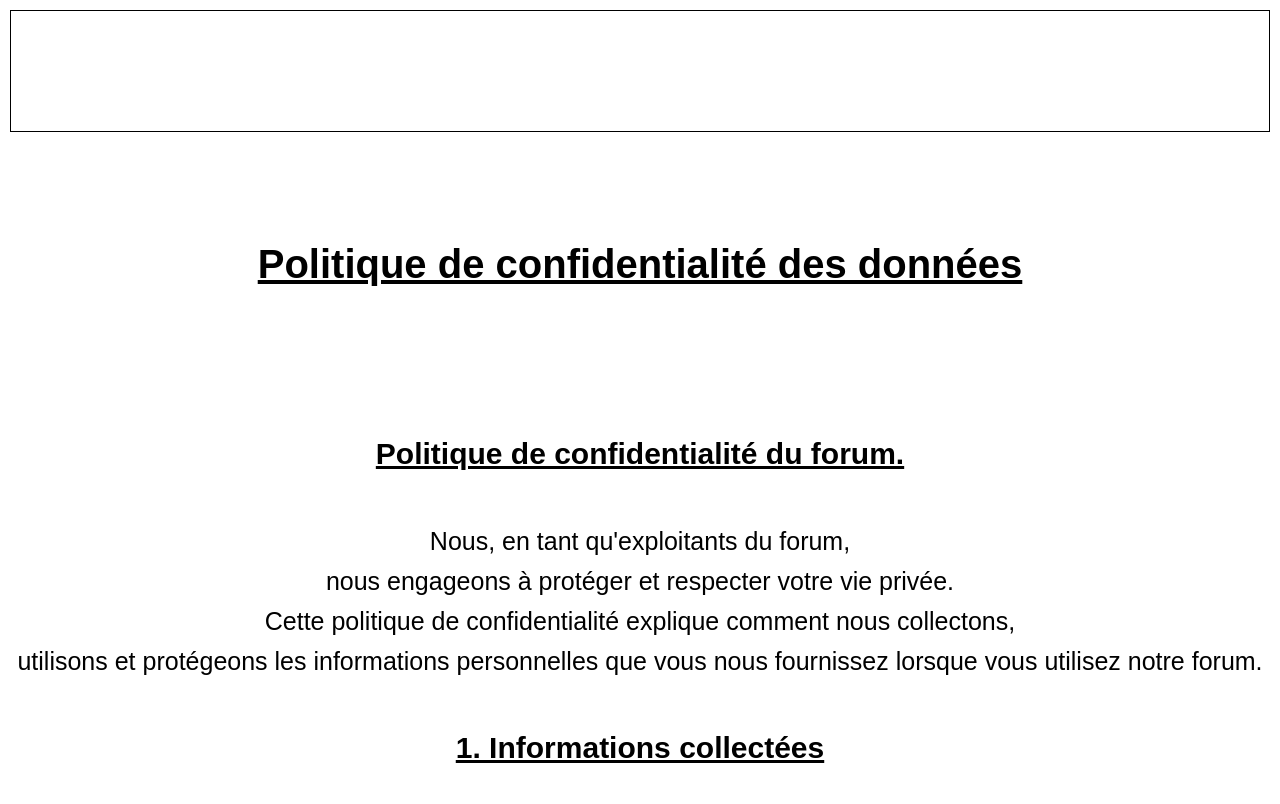
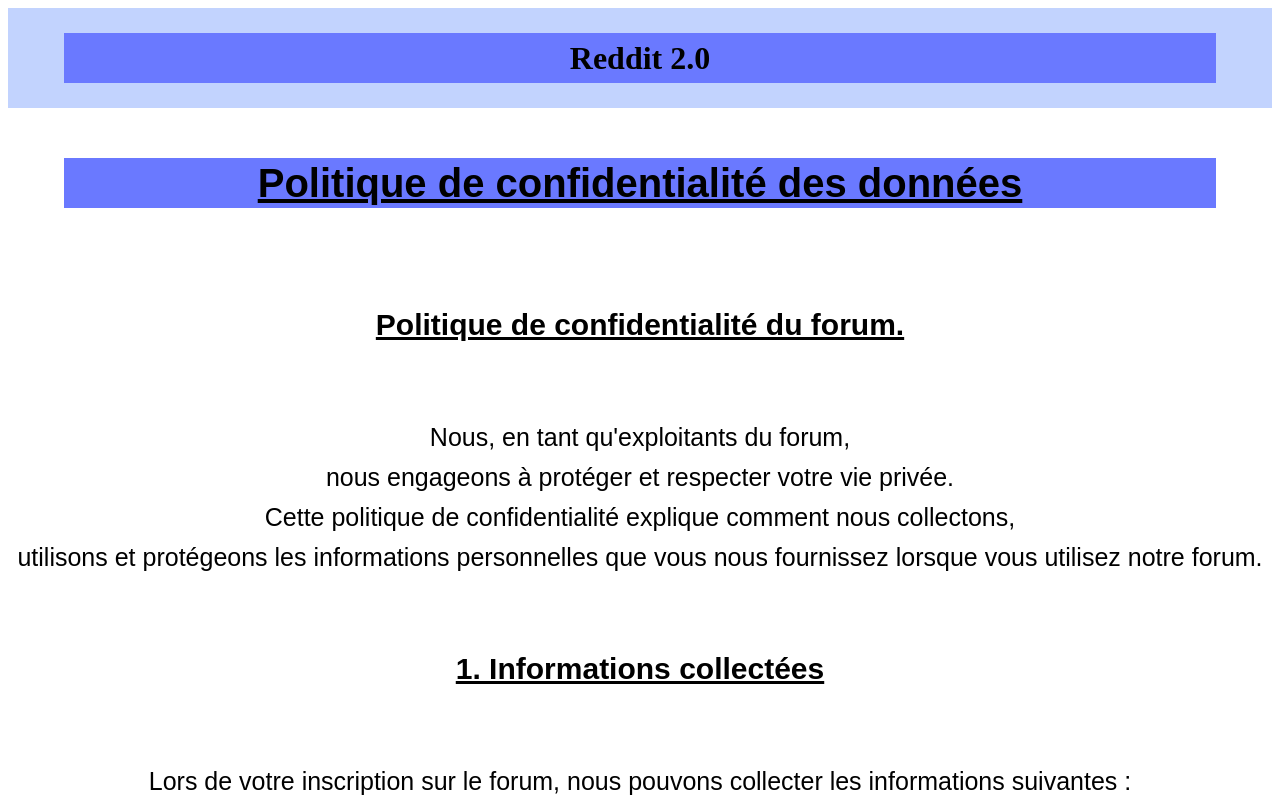
Before and after one commit to Axelinou/BARBESIER-PHAM-AUZET-Forum, a plain HTML site: page HTML/Politique-confidentialite-donnees.html in a window 1280 px wide. Shown: the top 804 px of the page. Drawn offline with Linux system fonts and the light colour scheme.

Commit message:
Changement couleur sur ancienne page + modif page confidentialite

```diff
--- a/CSS/style-confidentialite.css
+++ b/CSS/style-confidentialite.css
@@ -1,7 +1,3 @@
-* {
-    margin: 0;
-    padding: 0;
-}
 
 .header {
     height: 120px;
@@ -36,3 +32,28 @@
     font-size: 25px;
     line-height: 40px;
 }
+
+.FondBleuClaire {
+    display: flex;
+    justify-content: center;
+    align-items: center;
+    background-color: rgb(194,211,254);
+    width: 100%;
+    height: 100px;
+}
+
+.FondBleuFoncer {
+    display: flex;
+    justify-content: center;
+    align-items: center;
+    background-color: rgb(106,121,255);
+    width: 90vw;
+    height: 50px;
+}
+
+.Parent{
+    display: flex;
+    justify-content: center;
+    align-items: center;
+    margin: 50px;
+}
--- a/CSS/style-login.css
+++ b/CSS/style-login.css
@@ -49,7 +49,7 @@ body{
     height: 34px;
     border: none;
     outline: none;
-    background: #27a327;
+    background: rgb(54, 74, 234);
     cursor: pointer;
     font-size: 16px;
     text-transform: uppercase;
--- a/CSS/style-register.css
+++ b/CSS/style-register.css
@@ -49,7 +49,7 @@ body{
     height: 34px;
     border: none;
     outline: none;
-    background: #27a327;
+    background: rgb(54, 74, 234);
     cursor: pointer;
     font-size: 16px;
     text-transform: uppercase;
--- a/HTML/Politique-confidentialite-donnees.html
+++ b/HTML/Politique-confidentialite-donnees.html
@@ -6,12 +6,19 @@
     <link rel="stylesheet" href="../CSS/style-confidentialite.css">
 </head>
 <body>
-        <div class="header">
 
+        <div class="FondBleuClaire">
+            <div class="FondBleuFoncer">
+                <h1 class="TitreForum">Reddit 2.0</h1>
+            </div>
         </div>
 
         <div class="container">
-            <h1>Politique de confidentialité des données</h1>
+            <div class="Parent">
+                <div class="FondBleuFoncer">
+                    <h1 class="TitrePage">Politique de confidentialité des données</h1>
+                </div>
+            </div>
 
             <h2>
                 Politique de confidentialité du forum.
```
Also changed, not shown: HTML/Login.html (+1 -1 lines), HTML/Register.html (+1 -1 lines), HTML/index-login.html (deleted, +0 -26 lines), HTML/index-register.html (deleted, +0 -39 lines).
